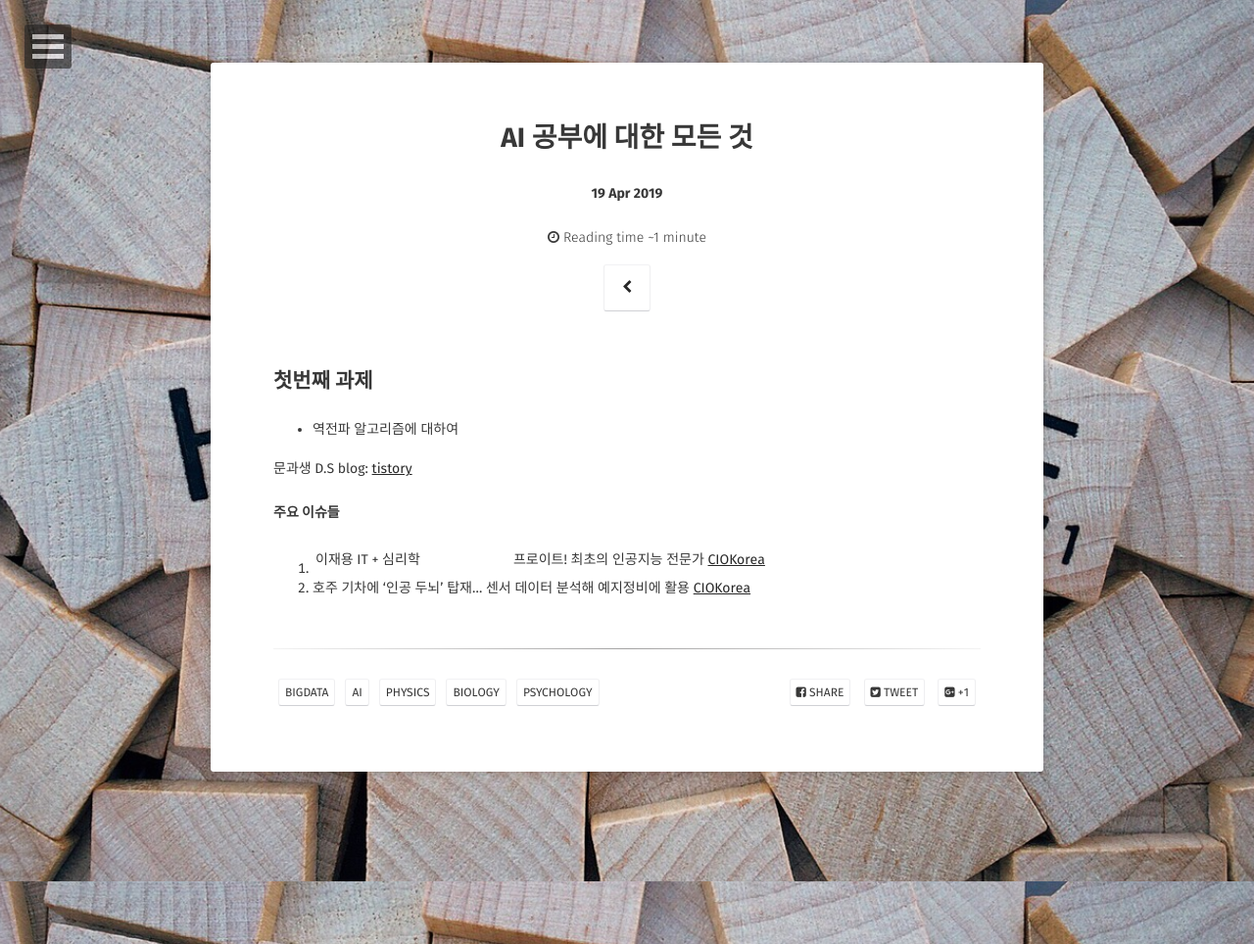
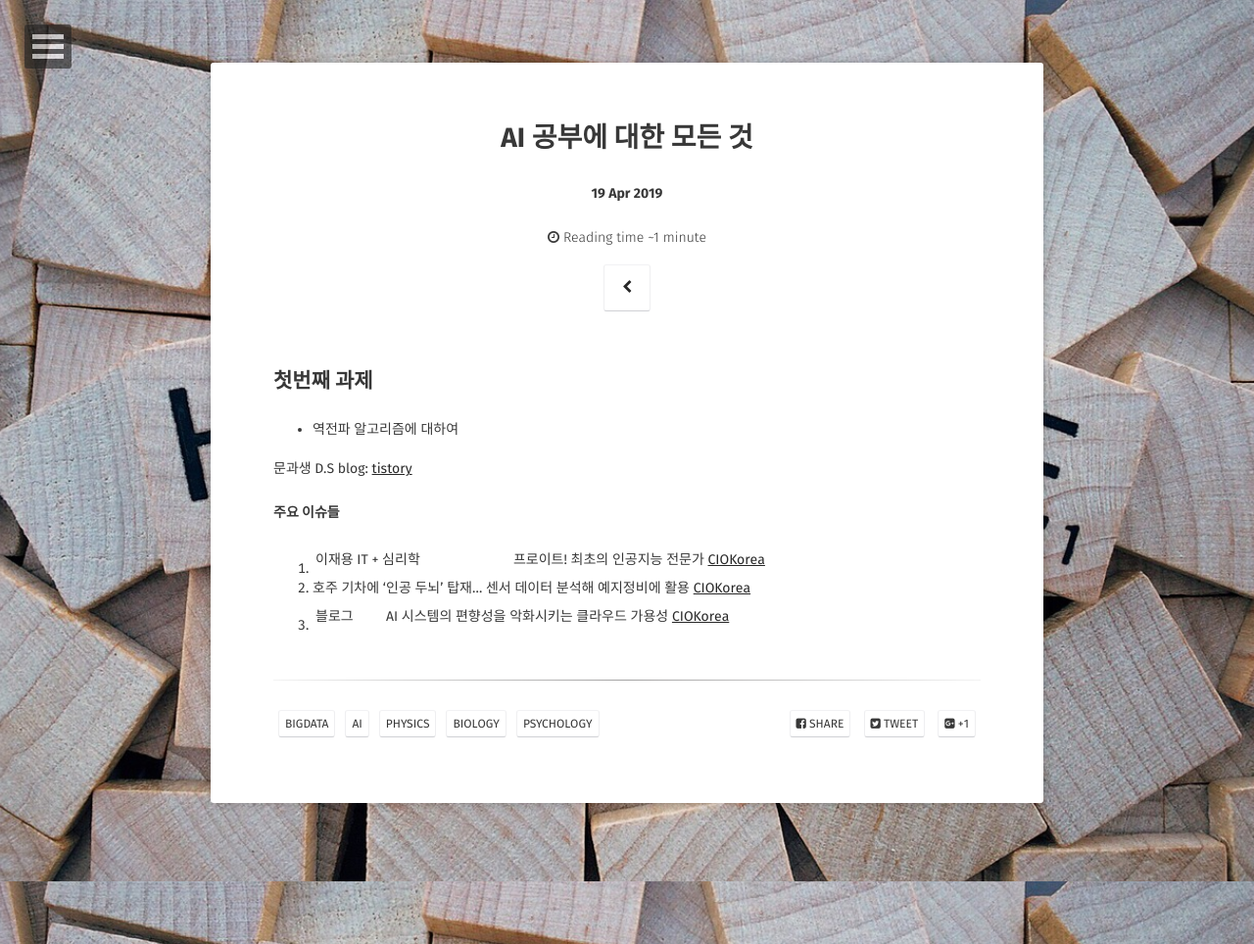
Before and after one commit to Jungjihyuk/JH_Life, a Jekyll site: the page built from _posts/2019-04-19-AI.md, in a window 1280 px wide. Shown: the whole page at 98% size. Built offline with Jekyll 4.4.1, drawn with Linux system fonts in a browser that asks for light colours; some web fonts are replaced; comment, search, counter and statistics services are not loaded.

Commit message:
news 추가

```diff
--- a/_posts/2019-04-19-AI.md
+++ b/_posts/2019-04-19-AI.md
@@ -25,3 +25,4 @@ tag:
 
 1. 이재용 IT + 심리학| 프로이트! 최초의 인공지능 전문가 [CIOKorea](https://www.ciokorea/news/121257)
 2. 호주 기차에 '인공 두뇌' 탑재... 센서 데이터 분석해 예지정비에 활용 [CIOKorea](https://www.ciokorea/t/22000/AI/121235)
+3. 블로그 | AI 시스템의 편향성을 악화시키는 클라우드 가용성 [CIOKorea](https://www.ciokorea/t/22000/ai/120539)
```
